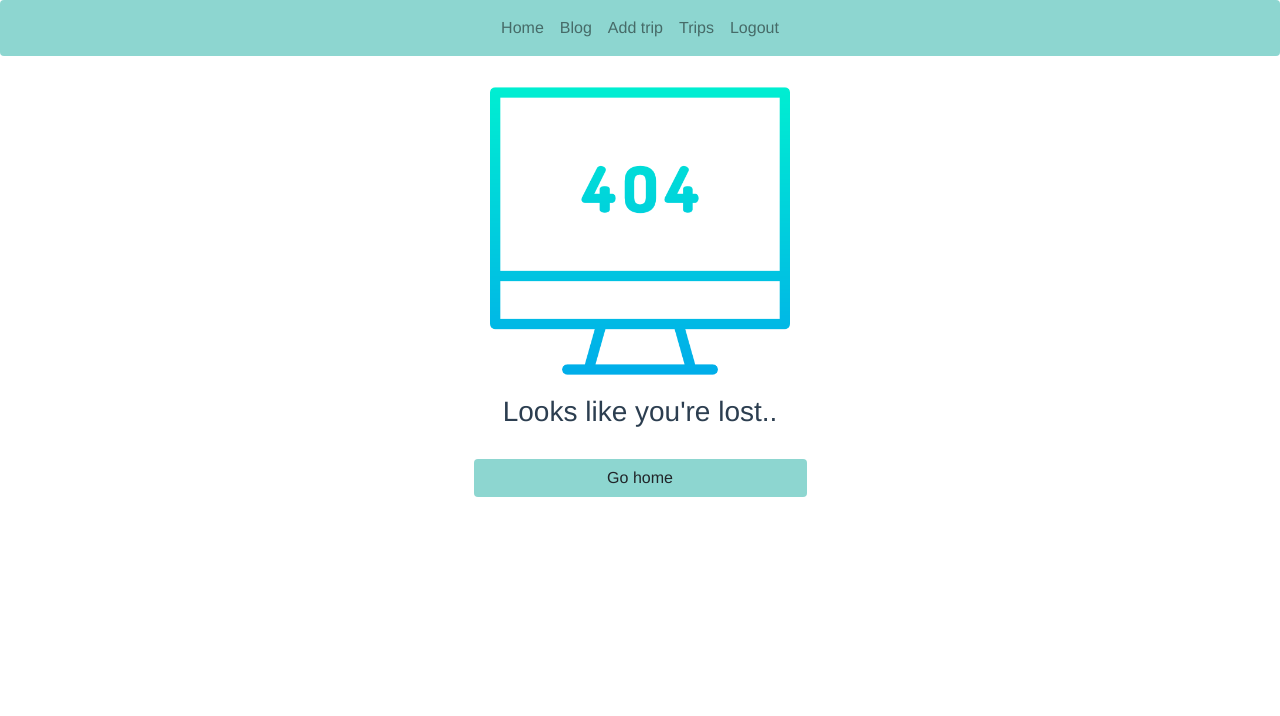
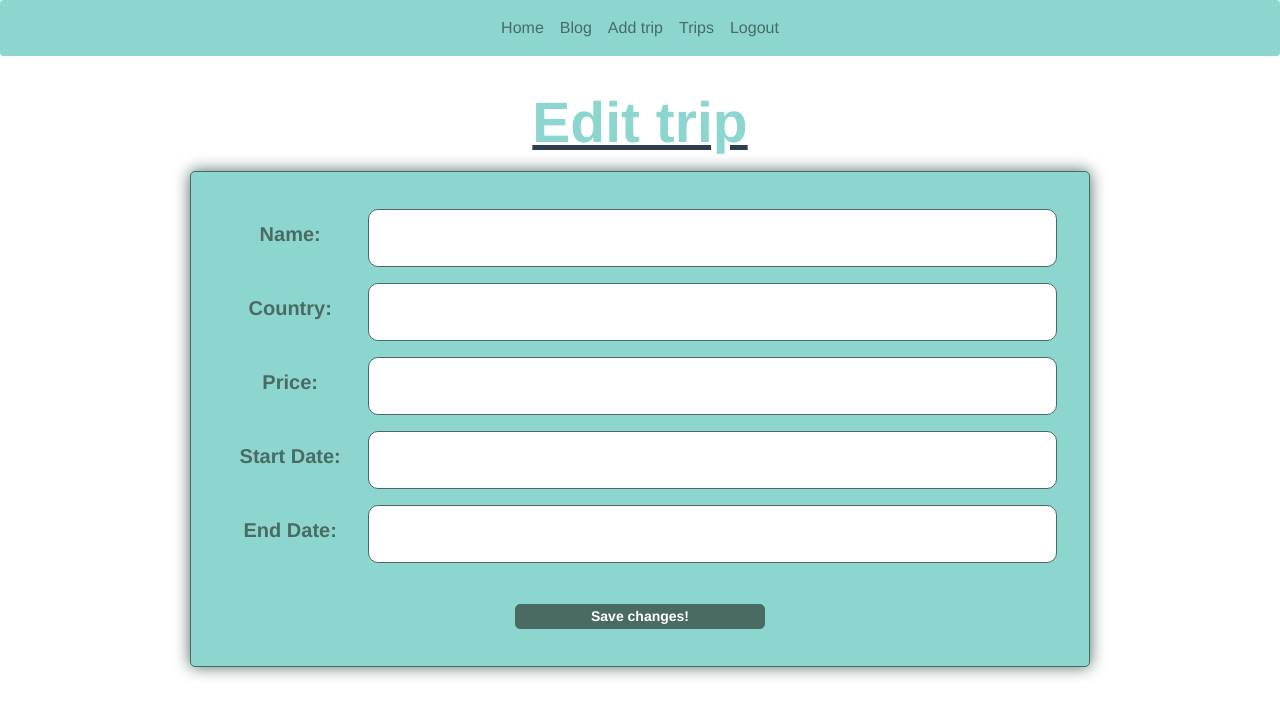
Before and after one commit to ziolkowska-ag/MEVN-client, a Vue app: page /editTrip/1 in a window 1280 px wide. Shown: the top 716 px of the page. Built offline with nearby package versions, Linux system fonts and the light colour scheme; no server answers; sample sign-in values are in the browser's storage.

Commit message:
Implemented a possibility to edit a trip.

```diff
--- a/src/TripService.js
+++ b/src/TripService.js
@@ -53,6 +53,17 @@ class TripService {
     static deleteTrip(id) {
         return axios.delete(`${url}${id}`);
     }
+
+    static updateTrip(userId, id, created_by,name, country, price, start_date, end_date) {
+        return axios.patch(`${url}/${userId}/${id}`, {
+            created_by,
+            name,
+            country,
+            price,
+            start_date,
+            end_date,
+        });
+    }
 }
 
 export default TripService;
--- /dev/null
+++ b/src/components/editPost.vue
@@ -0,0 +1,114 @@
+<template>
+    <form class="edit-post">
+        <h1 id="title">{{title}}</h1>
+        <ul class="container">
+            <li class="form-row">
+                <label for="name">Title:</label>
+                <input type="text" id="name" v-model="post.title">
+            </li>
+            <li class="form-row">
+                <label for="content">Content:</label>
+                <textarea id="content" v-model="post.text"/>
+            </li>
+            <li class="form-row">
+<!--                <button v-on:click="createPost">Create!</button>-->
+            </li>
+        </ul>
+    </form>
+</template>
+
+<script>
+    import PostService from "../PostService";
+
+    export default {
+        name: 'edit_post',
+        data() {
+            return {
+                title: 'Edit post',
+                post: '',
+                error: '',
+                username: '',
+                user_id: '',
+            }
+        },
+        methods: {},
+        async created() {
+            this.username = localStorage.getItem("username");
+            PostService.getUserId(this.username).then(res => {
+                this.user_id = res.id;
+                PostService.getPost(this.user_id, this.$route.params.Pid).then(post => {
+                    this.post = post;
+                });
+
+            });
+
+        }
+    }
+</script>
+
+<style scoped>
+    #title {
+        color: #8dd6d0;
+        font-weight: bold;
+        font-size: 57px;
+        text-decoration: underline #2c3e50;
+        padding-bottom: 5px;
+    }
+
+    .edit-post {
+        padding-top: 2em;
+    }
+
+    .container {
+        background-color: #8dd6d0;
+        padding: 1.8em;
+        border: 1px solid #4a6b63;
+        border-radius: 5px;
+        box-shadow: 0 0 1em #4a6b63;
+        max-width: 900px;
+        margin: 10px auto;
+    }
+
+    .form-row {
+        display: flex;
+        justify-content: center;
+        padding: .5em;
+    }
+
+    @media (max-width: 600px) {
+        .form-row {
+            flex-direction: column;
+        }
+    }
+
+    .form-row > label {
+        padding: .5em .5em .5em 0;
+        flex: 1;
+        font-weight: bold;
+        color: #4a6b63;
+        font-size: 20px;
+    }
+
+    .form-row > input, textarea {
+        flex: 5;
+        padding: .5em;
+        border: 1px solid #4a6b63;
+        border-radius: 10px;
+        font-size: 14px;
+    }
+
+    textarea {
+        height: 20vh;
+    }
+
+    .form-row > button {
+        background-color: #4a6b63;
+        color: white;
+        margin-top: 25px;
+        font-weight: bold;
+        font-size: 14px;
+        border: 1px solid #4a6b63;
+        border-radius: 5px;
+        width: 30%;
+    }
+</style>
--- /dev/null
+++ b/src/components/editTrip.vue
@@ -0,0 +1,129 @@
+<template>
+    <form class="edit-trip">
+        <h1 id="title">{{title}}</h1>
+        <ul class="container">
+            <li class="form-row">
+                <label for="name">Name:</label>
+                <input type="text" id="name" v-model="trip.name">
+            </li>
+            <li class="form-row">
+                <label for="country">Country:</label>
+                <input type="text" id="country" v-model="trip.country">
+            </li>
+            <li class="form-row">
+                <label for="price">Price:</label>
+                <input type="text" id="price" v-model="trip.price">
+            </li>
+            <li class="form-row">
+                <label for="start_date">Start Date:</label>
+                <input type="text" id="start_date" v-model="trip.start_date">
+            </li>
+            <li class="form-row">
+                <label for="end_date">End Date:</label>
+                <input type="text" id="end_date" v-model="trip.end_date">
+            </li>
+            <li class="form-row">
+                <button v-on:click="editTrip">Save changes!</button>
+            </li>
+        </ul>
+    </form>
+</template>
+
+<script>
+    import TripService from "../TripService";
+    import router from "../router";
+
+    export default {
+        name: 'edit_trip',
+        data() {
+            return {
+                title: 'Edit trip',
+                trip: '',
+                error: '',
+                username: '',
+                user_id: '',
+            }
+        },
+        methods: {
+            editTrip() {
+                TripService.updateTrip(this.user_id, this.trip._id, this.user_id, this.trip.name, this.trip.country, this.trip.price,
+                    this.trip.start_date, this.trip.end_date);
+                router.push({name: 'trips'});
+            }
+        },
+        async created() {
+            this.username = localStorage.getItem("username");
+            TripService.getUserId(this.username).then(res => {
+                this.user_id = res.id;
+                TripService.getTrip(this.user_id, this.$route.params.Pid).then(trip => {
+                    this.trip = trip;
+                });
+
+            });
+
+        }
+    }
+</script>
+
+<style scoped>
+    #title {
+        color: #8dd6d0;
+        font-weight: bold;
+        font-size: 57px;
+        text-decoration: underline #2c3e50;
+        padding-bottom: 5px;
+    }
+
+    .edit-trip {
+        padding-top: 2em;
+    }
+
+    .container {
+        background-color: #8dd6d0;
+        padding: 1.8em;
+        border: 1px solid #4a6b63;
+        border-radius: 5px;
+        box-shadow: 0 0 1em #4a6b63;
+        max-width: 900px;
+        margin: 10px auto;
+    }
+
+    .form-row {
+        display: flex;
+        justify-content: center;
+        padding: .5em;
+    }
+
+    @media (max-width: 600px) {
+        .form-row {
+            flex-direction: column;
+        }
+    }
+
+    .form-row > label {
+        padding: .5em .5em .5em 0;
+        flex: 1;
+        font-weight: bold;
+        color: #4a6b63;
+        font-size: 20px;
+    }
+
+    .form-row > input, .form-row > datepicker {
+        flex: 5;
+        padding: .5em;
+        border: 1px solid #4a6b63;
+        border-radius: 10px;
+        font-size: 14px;
+    }
+
+    .form-row > button {
+        background-color: #4a6b63;
+        color: white;
+        margin-top: 25px;
+        font-weight: bold;
+        font-size: 14px;
+        border: 1px solid #4a6b63;
+        border-radius: 5px;
+        width: 30%;
+    }
+</style>
--- a/src/components/singlePost.vue
+++ b/src/components/singlePost.vue
@@ -1,7 +1,10 @@
 <template>
     <div class="container">
         <div class="post-container">
-            <h1 id="postTitle">{{post.title}}</h1>
+            <h1 id="postTitle">
+                {{post.title}}
+                <img id="edit" src="../../public/assets/edit.png" width="35" height="35">
+            </h1>
             <p class="text">{{post.text}}</p>
         </div>
     </div>
@@ -59,4 +62,8 @@
     .text {
         font-size: 18px;
     }
+
+    #edit {
+        cursor: pointer;
+    }
 </style>
--- a/src/components/singleTrip.vue
+++ b/src/components/singleTrip.vue
@@ -1,7 +1,10 @@
 <template>
     <div class="container">
         <div class="trip-container">
-            <h1 id="tripName">{{trip.name}}</h1>
+            <h1 id="tripName">
+                {{trip.name}}
+                <img id="edit" src="../../public/assets/edit.png" width="35" height="35" @click="goTo(`/editTrip/${trip._id}`)">
+            </h1>
             <p class="date">{{`FROM: ${start_day}/${start_month+1}/${start_year}`}}</p>
             <p class="date">{{`TO: ${end_day}/${end_month+1}/${end_year}`}}</p>
             <p class="country"><span id="countryLabel">Country:</span> {{trip.country}}</p>
@@ -12,6 +15,7 @@
 
 <script>
     import TripService from "../TripService";
+    import router from "../router";
 
     export default {
         name: 'singleTrip',
@@ -30,6 +34,11 @@
                 user_id: '',
             }
         },
+        methods: {
+            goTo(location) {
+                router.push(location);
+            }
+        },
         async created() {
             try {
                 this.username = localStorage.getItem("username");
@@ -40,10 +49,6 @@
 
                 let startDate = this.trip.start_date;
                 let endDate = this.trip.end_date;
-                // eslint-disable-next-line no-console
-                console.log(startDate, 'start');
-                // eslint-disable-next-line no-console
-                console.log(endDate, 'end');
 
                 this.start_day = new Date(startDate).getDate();
                 this.end_day = new Date(endDate).getDate();
@@ -89,4 +94,8 @@
         font-weight: bolder;
         color: #2c3e50;
     }
+
+    #edit {
+        cursor: pointer;
+    }
 </style>
--- a/src/router/index.js
+++ b/src/router/index.js
@@ -12,6 +12,8 @@ import home from "../components/home";
 import intro from "../components/intro";
 import Vuex from "vuex";
 import pageNotFound from "../components/pageNotFound";
+import editTrip from "../components/editTrip";
+import editPost from "../components/editPost";
 
 Vue.use(VueRouter);
 Vue.use(Vuex);
@@ -89,9 +91,21 @@ const router = new VueRouter({
             beforeEnter: requireAuth,
         },
         {
+            path: '/editTrip/:Pid',
+            name: 'editTrip',
+            component: editTrip,
+            beforeEnter: requireAuth,
+        },
+        {
             path: '/addPost',
             name: 'addPost',
             component: newPost,
+            beforeEnter: requireAuth,
+        },
+        {
+            path: '/editPost/:Pid',
+            name: 'editPost',
+            component: editPost,
             beforeEnter: requireAuth,
         },
         {
```
Also changed, not shown: public/assets/edit.png (added).
